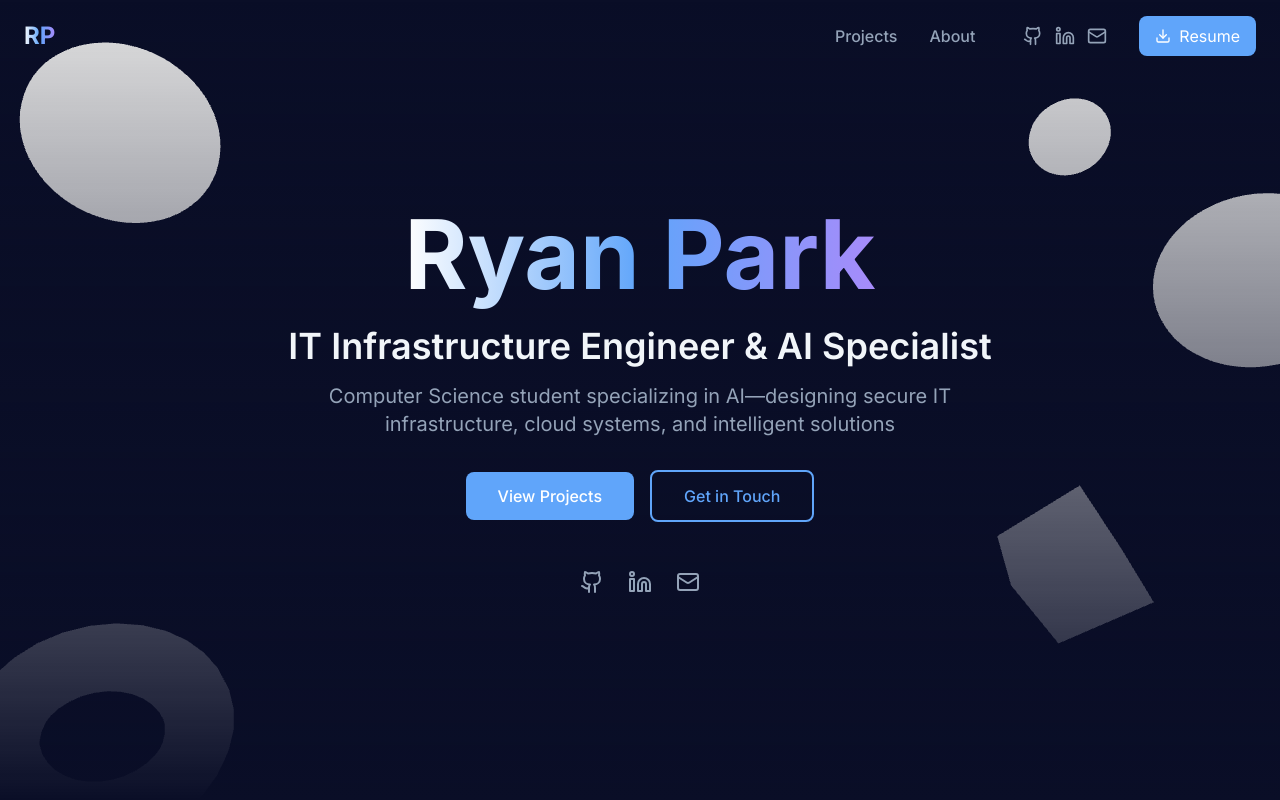
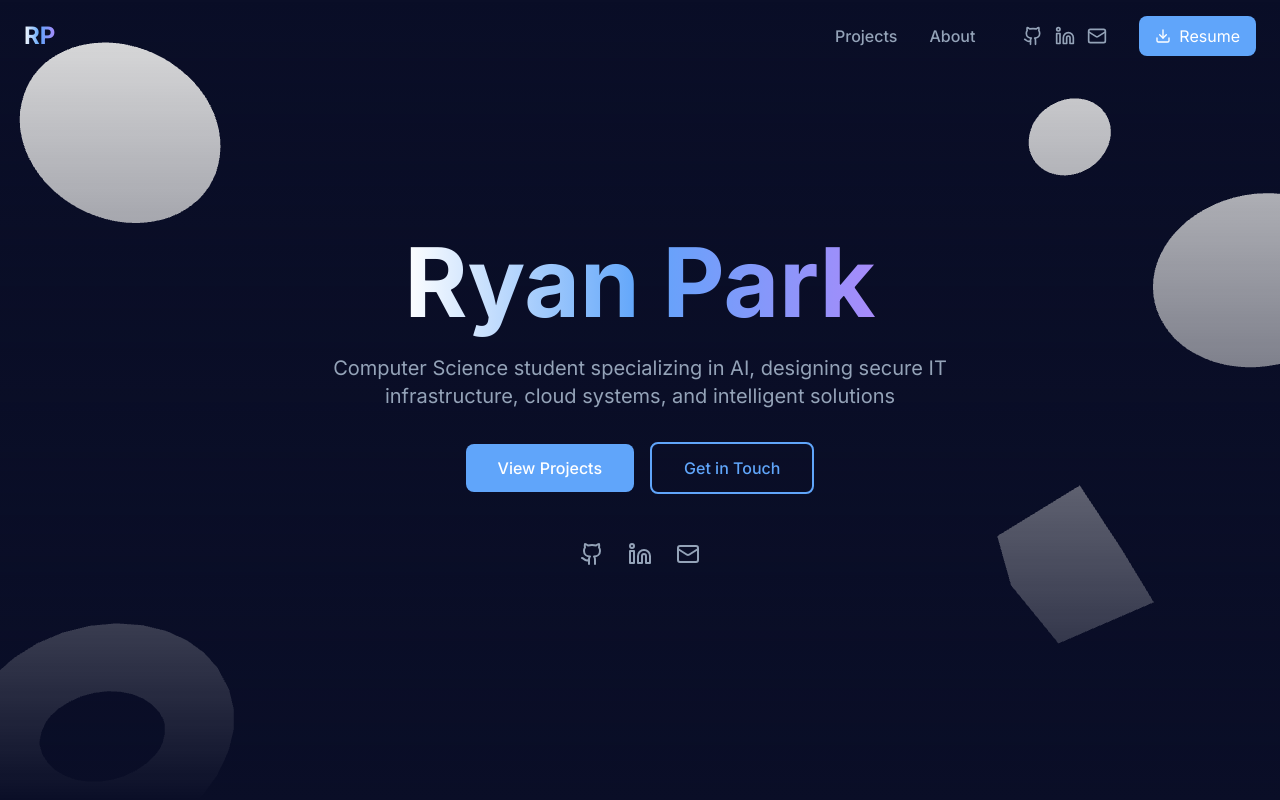
Before and after one commit to RyanPark2323/my-website, a React (Vite) app: page / in a window 1280 px wide. Shown: the top 800 px of the page. Built offline with nearby package versions, Linux system fonts and the light colour scheme.

Commit message:
Final update

```diff
--- a/src/components/sections/Hero.tsx
+++ b/src/components/sections/Hero.tsx
@@ -40,16 +40,6 @@ export default function Hero() {
             <span className="text-gradient">Ryan Park</span>
           </motion.h1>
 
-          {/* Title */}
-          <motion.h2
-            className="text-2xl md:text-4xl font-semibold text-text-primary mb-4"
-            initial={{ opacity: 0 }}
-            animate={{ opacity: 1 }}
-            transition={{ delay: 0.4, duration: 0.8 }}
-          >
-            IT Infrastructure Engineer & AI Specialist
-          </motion.h2>
-
           {/* Tagline */}
           <motion.p
             className="text-lg md:text-xl text-text-secondary max-w-2xl mx-auto mb-8"
@@ -57,7 +47,7 @@ export default function Hero() {
             animate={{ opacity: 1 }}
             transition={{ delay: 0.6, duration: 0.8 }}
           >
-            Computer Science student specializing in AI—designing secure IT infrastructure, cloud systems, and intelligent solutions
+            Computer Science student specializing in AI, designing secure IT infrastructure, cloud systems, and intelligent solutions
           </motion.p>
 
           {/* CTA Buttons */}
```
Also changed, not shown: 1 other file (tests, documents, lock files or other folders).
